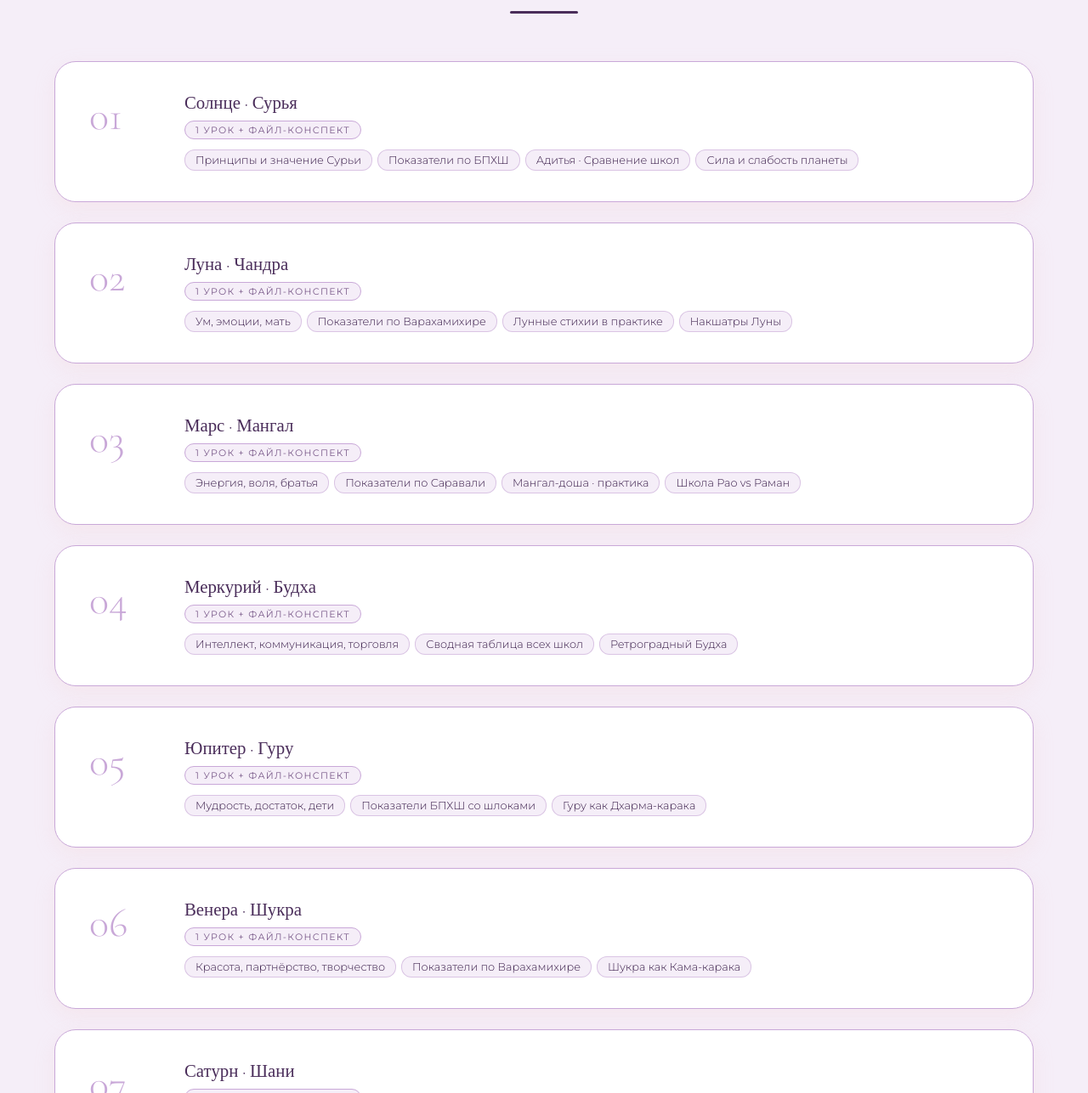
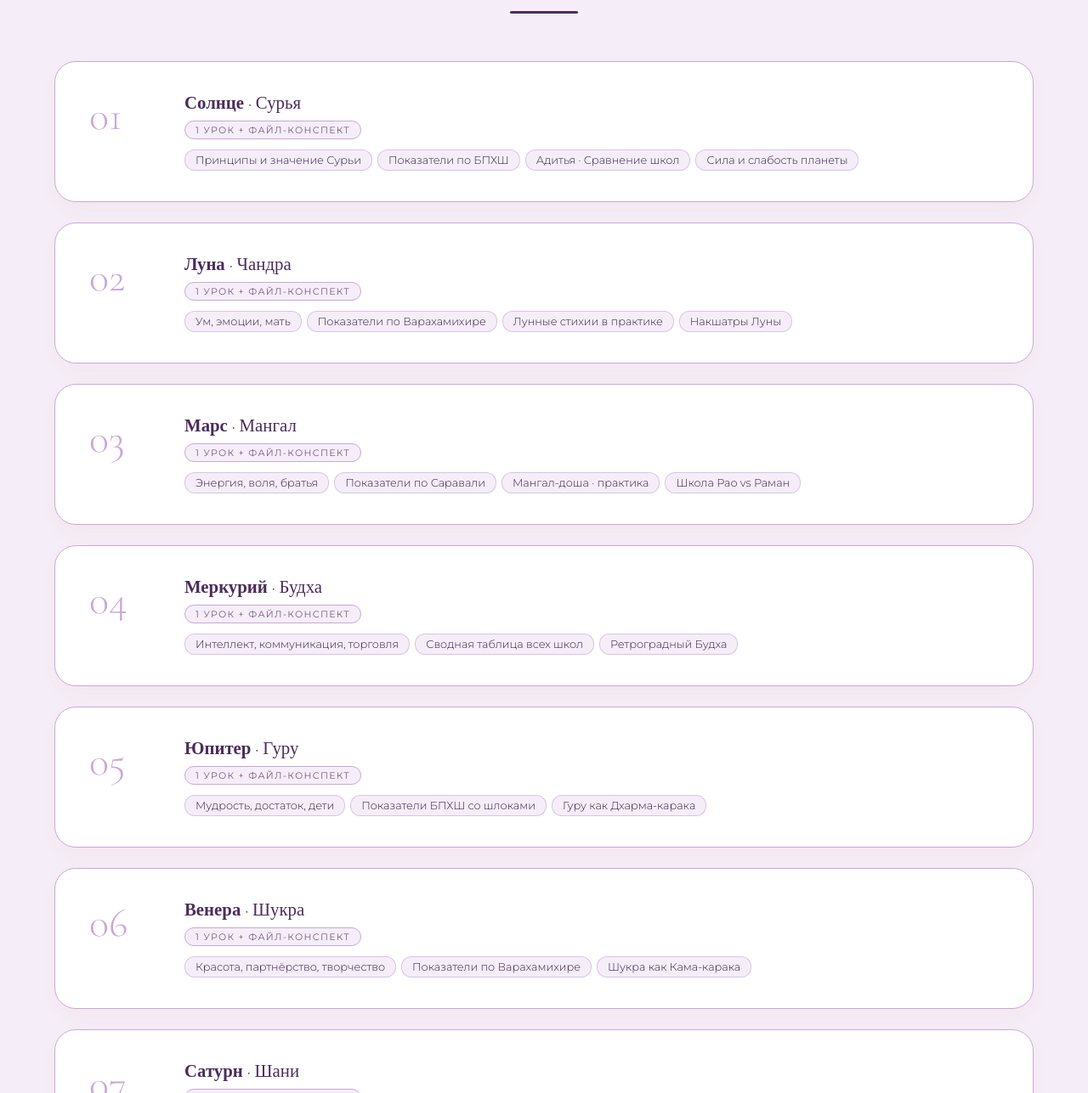
Before and after one commit to Apacy/Astrology-Website, a plain HTML site: page m0_planets.html in a window 1280 px wide. Shown: the part 1693-2980 px from the top of the page at 85% size. Drawn offline with nearby package versions, Linux system fonts and the light colour scheme; a script that the page names is missing.

Commit message:
Add files via upload

```diff
--- a/m0_planets.html
+++ b/m0_planets.html
@@ -372,7 +372,7 @@
     <div class="module-card">
       <div class="module-num">01</div>
       <div class="module-body">
-        <h3>Солнце · Сурья</h3>
+        <h3><strong>Солнце</strong> · Сурья</h3>
         <span class="module-lessons-badge">1 урок + файл-конспект</span>
         <ul class="module-topics">
           <li>Принципы и значение Сурьи</li>
@@ -386,7 +386,7 @@
     <div class="module-card">
       <div class="module-num">02</div>
       <div class="module-body">
-        <h3>Луна · Чандра</h3>
+        <h3><strong>Луна</strong> · Чандра</h3>
         <span class="module-lessons-badge">1 урок + файл-конспект</span>
         <ul class="module-topics">
           <li>Ум, эмоции, мать</li>
@@ -400,7 +400,7 @@
     <div class="module-card">
       <div class="module-num">03</div>
       <div class="module-body">
-        <h3>Марс · Мангал</h3>
+        <h3><strong>Марс</strong> · Мангал</h3>
         <span class="module-lessons-badge">1 урок + файл-конспект</span>
         <ul class="module-topics">
           <li>Энергия, воля, братья</li>
@@ -414,7 +414,7 @@
     <div class="module-card">
       <div class="module-num">04</div>
       <div class="module-body">
-        <h3>Меркурий · Будха</h3>
+        <h3><strong>Меркурий</strong> · Будха</h3>
         <span class="module-lessons-badge">1 урок + файл-конспект</span>
         <ul class="module-topics">
           <li>Интеллект, коммуникация, торговля</li>
@@ -427,7 +427,7 @@
     <div class="module-card">
       <div class="module-num">05</div>
       <div class="module-body">
-        <h3>Юпитер · Гуру</h3>
+        <h3><strong>Юпитер</strong> · Гуру</h3>
         <span class="module-lessons-badge">1 урок + файл-конспект</span>
         <ul class="module-topics">
           <li>Мудрость, достаток, дети</li>
@@ -440,7 +440,7 @@
     <div class="module-card">
       <div class="module-num">06</div>
       <div class="module-body">
-        <h3>Венера · Шукра</h3>
+        <h3><strong>Венера</strong> · Шукра</h3>
         <span class="module-lessons-badge">1 урок + файл-конспект</span>
         <ul class="module-topics">
           <li>Красота, партнёрство, творчество</li>
@@ -453,7 +453,7 @@
     <div class="module-card">
       <div class="module-num">07</div>
       <div class="module-body">
-        <h3>Сатурн · Шани</h3>
+        <h3><strong>Сатурн</strong> · Шани</h3>
         <span class="module-lessons-badge">1 урок + файл-конспект</span>
         <ul class="module-topics">
           <li>Карма, дисциплина, ограничения</li>
@@ -466,7 +466,7 @@
     <div class="module-card">
       <div class="module-num">08</div>
       <div class="module-body">
-        <h3>Раху & Кету</h3>
+        <h3><strong>Раху & Кету</strong></h3>
         <span class="module-lessons-badge">1 урок + файл-конспект</span>
         <ul class="module-topics">
           <li>Теневые планеты · Кармические узлы</li>
@@ -479,7 +479,7 @@
     <div class="module-card">
       <div class="module-num">09</div>
       <div class="module-body">
-        <h3>Синтез и Сравнительный Анализ</h3>
+        <h3><strong>Синтез и Сравнительный Анализ</strong></h3>
         <span class="module-lessons-badge">1 урок · Ключевой Урок</span>
         <ul class="module-topics">
           <li>Сводная таблица: Парашара - Рао - Раман - Саравали</li>
```
Also changed, not shown: index.html (+1 -1 lines), m0_introduction.html (+0 -4 lines).
